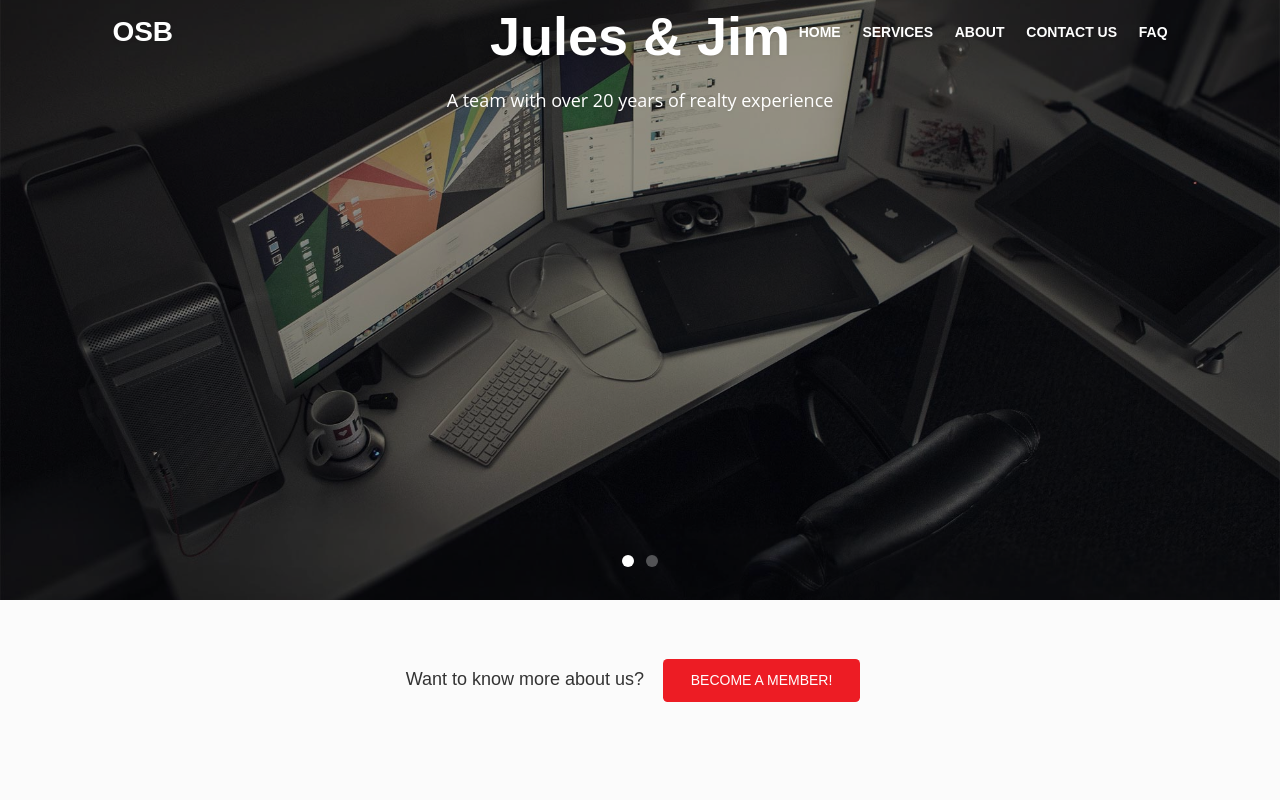
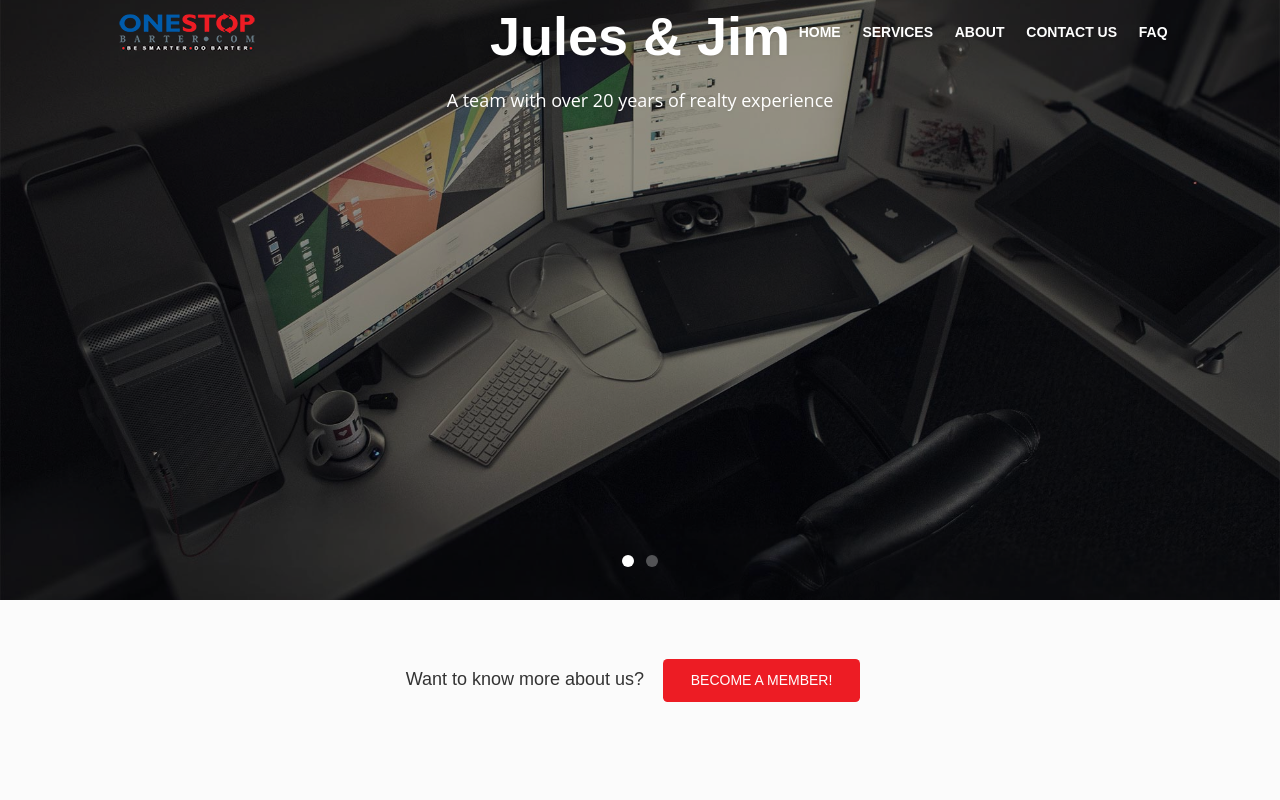
Before and after one commit to WohligTechnology/osb-web, a plain HTML site: page index.html in a window 1280 px wide. Shown: the top 800 px of the page. Drawn offline with nearby package versions, Linux system fonts and the light colour scheme; some packages are replaced by stand-ins of ours.

Commit message:
logo added

```diff
--- a/index.html
+++ b/index.html
@@ -38,7 +38,7 @@
         <div class="row">
             <div class="nav-inner row-content buffer-left buffer-right even clear-after">
                 <div id="brand">
-                    <h1 class="reset"><!--<img src="img/logo.png" alt="logo">--><a href="index.html">OSB</a></h1>
+                    <a href="index.html"><img src="lib/img/logo.png" alt="logo"></a>
                 </div>
                 <!-- brand -->
                 <a id="menu-toggle" href="#"><i class="fa fa-bars fa-lg"></i></a>
```
Also changed, not shown: about.html (+1 -1 lines), contact.html (+1 -1 lines), faq.html (+1 -1 lines), service.html (+1 -1 lines), lib/img/logo.png (added).
